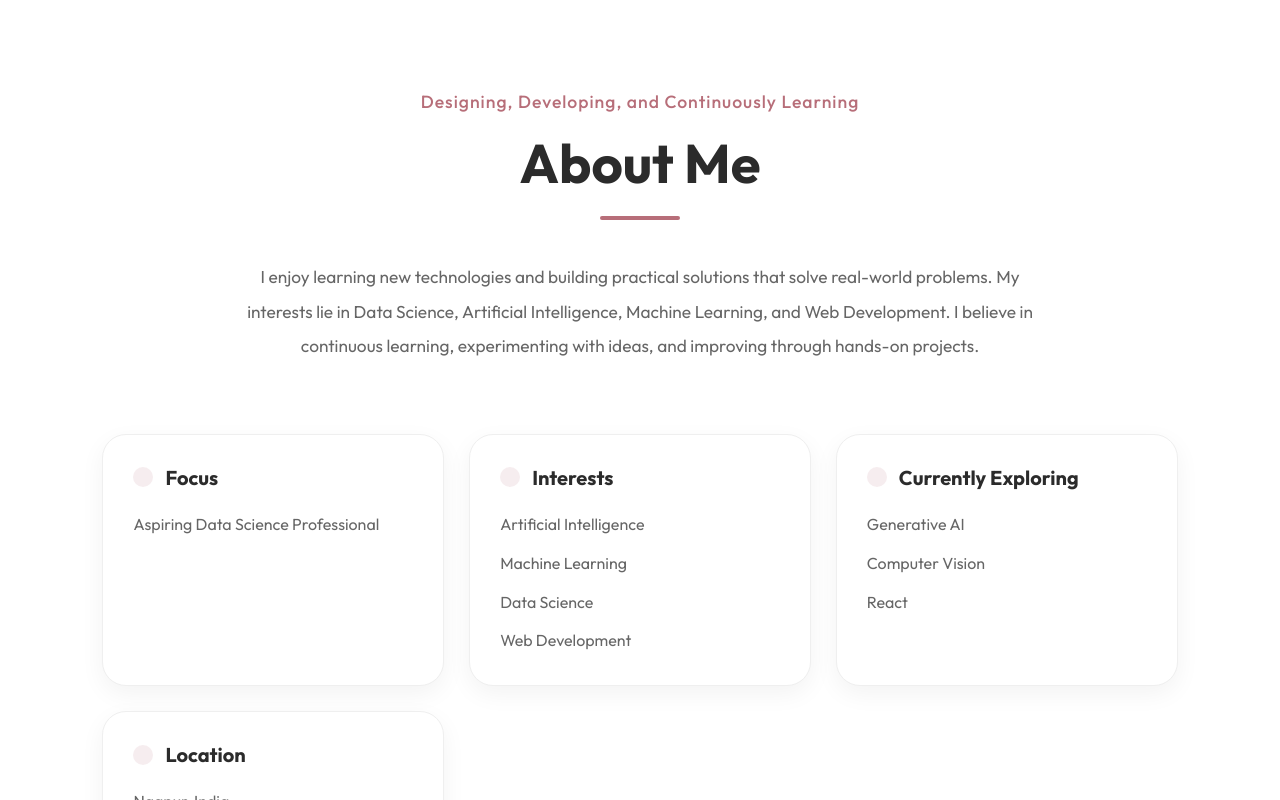
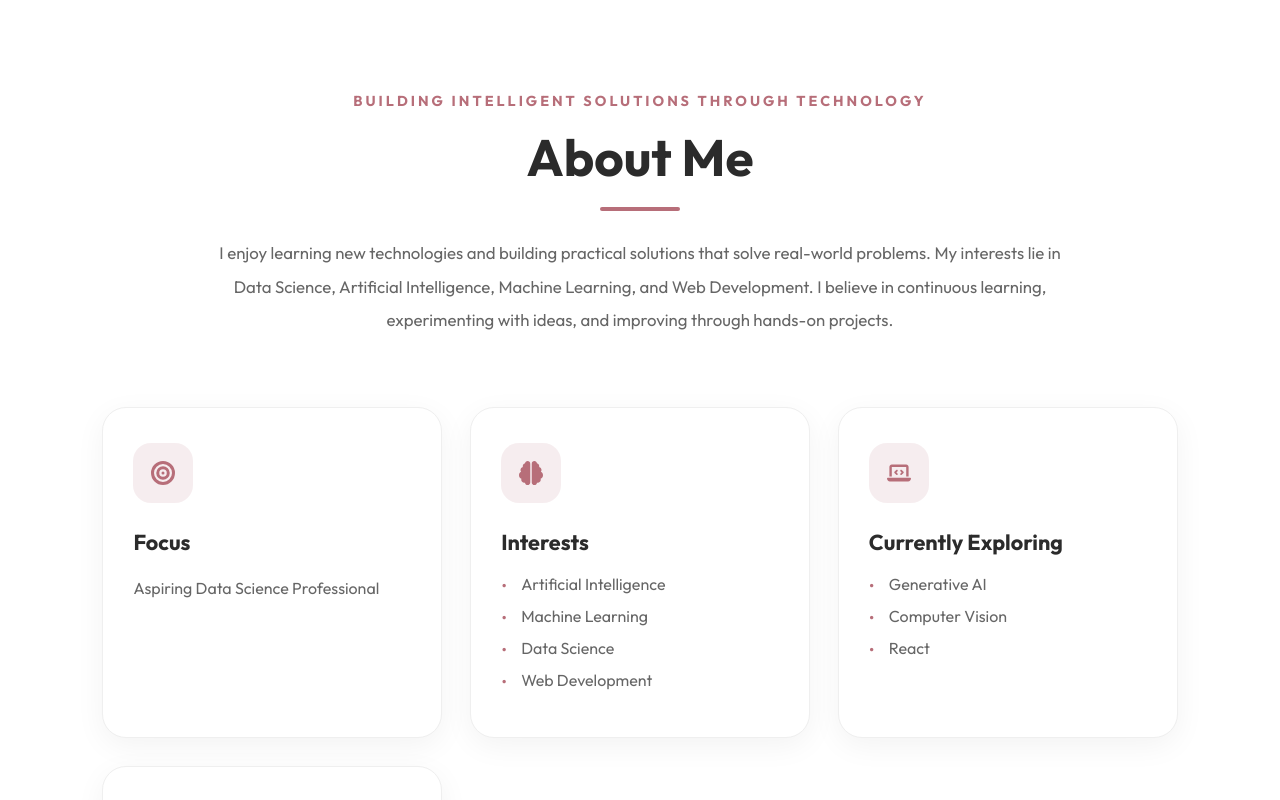
Before and after one commit to Rishikaj03/PORTFOLIO, a React app: page / in a window 1280 px wide. Shown: the part 820-1620 px from the top of the page. Built offline with nearby package versions, Linux system fonts and the light colour scheme; the HTML template or start-up script is replaced by a standard one.

Commit message:
Enhanced UI with premium navbar and design system

```diff
--- a/src/About.css
+++ b/src/About.css
@@ -1,3 +1,7 @@
+/* =========================
+   ABOUT SECTION
+========================= */
+
 .about {
     background: #fff;
 }
@@ -6,7 +10,7 @@
 
 .about-heading {
     text-align: center;
-    margin-bottom: 40px;
+    margin-bottom: 25px;
 }
 
 .about-tag {
@@ -14,23 +18,25 @@
 
     color: var(--primary);
 
-    font-size: 1.1rem;
+    font-size: 0.9rem;
 
-    font-weight: 500;
+    font-weight: 700;
 
-    letter-spacing: 1px;
+    letter-spacing: 3px;
 
-    margin-bottom: 18px;
+    text-transform: uppercase;
+
+    margin-bottom: 15px;
 }
 
 .about-heading h2 {
-    font-size: 3.4rem;
+    font-size: 3.2rem;
 
     color: var(--text);
 
     font-weight: 700;
 
-    line-height: 1.2;
+    margin-bottom: 20px;
 }
 
 .about-heading h2::after {
@@ -39,11 +45,12 @@
     display: block;
 
     width: 80px;
+
     height: 4px;
 
-    margin: 20px auto 0;
+    background: var(--primary);
 
-    background: var(--primary);
+    margin: 18px auto 0;
 
     border-radius: 50px;
 }
@@ -51,7 +58,7 @@
 /* ---------- Description ---------- */
 
 .about-text {
-    max-width: 820px;
+    max-width: 850px;
 
     margin: 0 auto 70px;
 
@@ -59,9 +66,9 @@
 
     color: var(--text-light);
 
-    font-size: 1.08rem;
+    line-height: 2;
 
-    line-height: 2;
+    font-size: 1.05rem;
 }
 
 /* ---------- Grid ---------- */
@@ -71,7 +78,7 @@
 
     grid-template-columns: repeat(auto-fit, minmax(260px, 1fr));
 
-    gap: 25px;
+    gap: 28px;
 }
 
 /* ---------- Cards ---------- */
@@ -79,87 +86,154 @@
 .about-card {
     background: #fff;
 
-    padding: 30px;
+    padding: 35px 30px;
 
     border-radius: 24px;
 
     border: 1px solid #efefef;
 
-    box-shadow: 0 8px 25px rgba(0,0,0,.05);
+    box-shadow: 0 8px 30px rgba(0,0,0,.05);
 
     transition: all .35s ease;
 }
 
 .about-card:hover {
-    transform: translateY(-8px);
+    transform: translateY(-10px);
 
-    border-color: rgba(183,110,121,.3);
+    border-color: rgba(183,110,121,.25);
 
-    box-shadow: 0 20px 35px rgba(183,110,121,.15);
+    box-shadow: 0 18px 35px rgba(183,110,121,.15);
 }
 
-/* ---------- Card Heading ---------- */
+/* ---------- Icon Box ---------- */
 
-.about-card h3 {
+.icon-box {
+    width: 60px;
+
+    height: 60px;
+
+    border-radius: 18px;
+
+    background: rgba(183,110,121,.12);
+
+    color: var(--primary);
+
     display: flex;
+
+    justify-content: center;
 
     align-items: center;
 
-    gap: 12px;
+    font-size: 1.5rem;
 
-    margin-bottom: 20px;
+    margin-bottom: 25px;
 
-    font-size: 1.25rem;
+    transition: .35s;
+}
+
+.about-card:hover .icon-box {
+
+    background: var(--primary);
+
+    color: white;
+
+    transform: rotate(-8deg);
+}
+
+/* ---------- Title ---------- */
+
+.about-card h3 {
+
+    font-size: 1.35rem;
 
     color: var(--text);
+
+    margin-bottom: 18px;
 }
 
-/* ---------- Icon ---------- */
+/* ---------- Text ---------- */
 
-.about-icon {
-    font-size: 1.2rem;
+.about-card p {
+
+    color: var(--text-light);
+
+    line-height: 1.8;
+}
+
+/* ---------- List ---------- */
+
+.about-card ul {
+
+    list-style: none;
+
+    padding: 0;
+
+    margin: 0;
+}
+
+.about-card ul li {
+
+    color: var(--text-light);
+
+    margin-bottom: 12px;
+
+    position: relative;
+
+    padding-left: 20px;
+}
+
+.about-card ul li::before {
+
+    content: "•";
 
     color: var(--primary);
 
-    background: rgba(183,110,121,.12);
+    position: absolute;
 
-    padding: 10px;
+    left: 0;
 
-    border-radius: 12px;
-}
-
-/* ---------- Card Text ---------- */
-
-.about-card p {
-    color: var(--text-light);
-
-    line-height: 1.8;
-
-    margin-bottom: 10px;
-}
-
-.about-card p:last-child {
-    margin-bottom: 0;
+    font-size: 1.1rem;
 }
 
 /* ---------- Responsive ---------- */
 
+@media (max-width: 992px) {
+
+    .about-heading h2 {
+
+        font-size: 2.6rem;
+    }
+
+}
+
 @media (max-width: 768px) {
 
+    .about {
+
+        padding: 90px 6%;
+    }
+
     .about-heading h2 {
-        font-size: 2.5rem;
+
+        font-size: 2.2rem;
     }
 
     .about-tag {
-        font-size: 1rem;
+
+        font-size: .8rem;
+
+        letter-spacing: 2px;
     }
 
     .about-text {
+
         font-size: 1rem;
+
         margin-bottom: 50px;
     }
 
     .about-grid {
+
         grid-template-columns: 1fr;
     }
 
--- a/src/About.jsx
+++ b/src/About.jsx
@@ -3,7 +3,7 @@ import "./About.css";
 import {
   FaBullseye,
   FaBrain,
-  FaSeedling,
+  FaLaptopCode,
   FaLocationDot,
 } from "react-icons/fa6";
 
@@ -11,15 +11,19 @@ function About() {
   return (
     <section className="about" id="about">
 
+      {/* Heading */}
+
       <div className="about-heading">
 
         <span className="about-tag">
-          Designing, Developing, and Continuously Learning
+          BUILDING INTELLIGENT SOLUTIONS THROUGH TECHNOLOGY
         </span>
 
         <h2>About Me</h2>
 
       </div>
+
+      {/* Description */}
 
       <p className="about-text">
         I enjoy learning new technologies and building practical solutions that
@@ -29,47 +33,81 @@ function About() {
         improving through hands-on projects.
       </p>
 
+      {/* Cards */}
+
       <div className="about-grid">
 
         <div className="about-card">
-          <h3>
-            <FaBullseye className="about-icon" />
-            Focus
-          </h3>
 
-          <p>Aspiring Data Science Professional</p>
+          <div className="icon-box">
+            <FaBullseye />
+          </div>
+
+          <h3>Focus</h3>
+
+          <p>
+            Aspiring Data Science Professional
+          </p>
+
         </div>
 
+
         <div className="about-card">
-          <h3>
-            <FaBrain className="about-icon" />
-            Interests
-          </h3>
 
-          <p>Artificial Intelligence</p>
-          <p>Machine Learning</p>
-          <p>Data Science</p>
-          <p>Web Development</p>
+          <div className="icon-box">
+            <FaBrain />
+          </div>
+
+          <h3>Interests</h3>
+
+          <ul>
+
+            <li>Artificial Intelligence</li>
+
+            <li>Machine Learning</li>
+
+            <li>Data Science</li>
+
+            <li>Web Development</li>
+
+          </ul>
+
         </div>
 
+
         <div className="about-card">
-          <h3>
-            <FaSeedling className="about-icon" />
-            Currently Exploring
-          </h3>
 
-          <p>Generative AI</p>
-          <p>Computer Vision</p>
-          <p>React</p>
+          <div className="icon-box">
+            <FaLaptopCode />
+          </div>
+
+          <h3>Currently Exploring</h3>
+
+          <ul>
+
+            <li>Generative AI</li>
+
+            <li>Computer Vision</li>
+
+            <li>React</li>
+
+          </ul>
+
         </div>
 
+
         <div className="about-card">
-          <h3>
-            <FaLocationDot className="about-icon" />
-            Location
-          </h3>
 
-          <p>Nagpur, India</p>
+          <div className="icon-box">
+            <FaLocationDot />
+          </div>
+
+          <h3>Location</h3>
+
+          <p>
+            Nagpur, India
+          </p>
+
         </div>
 
       </div>
```
